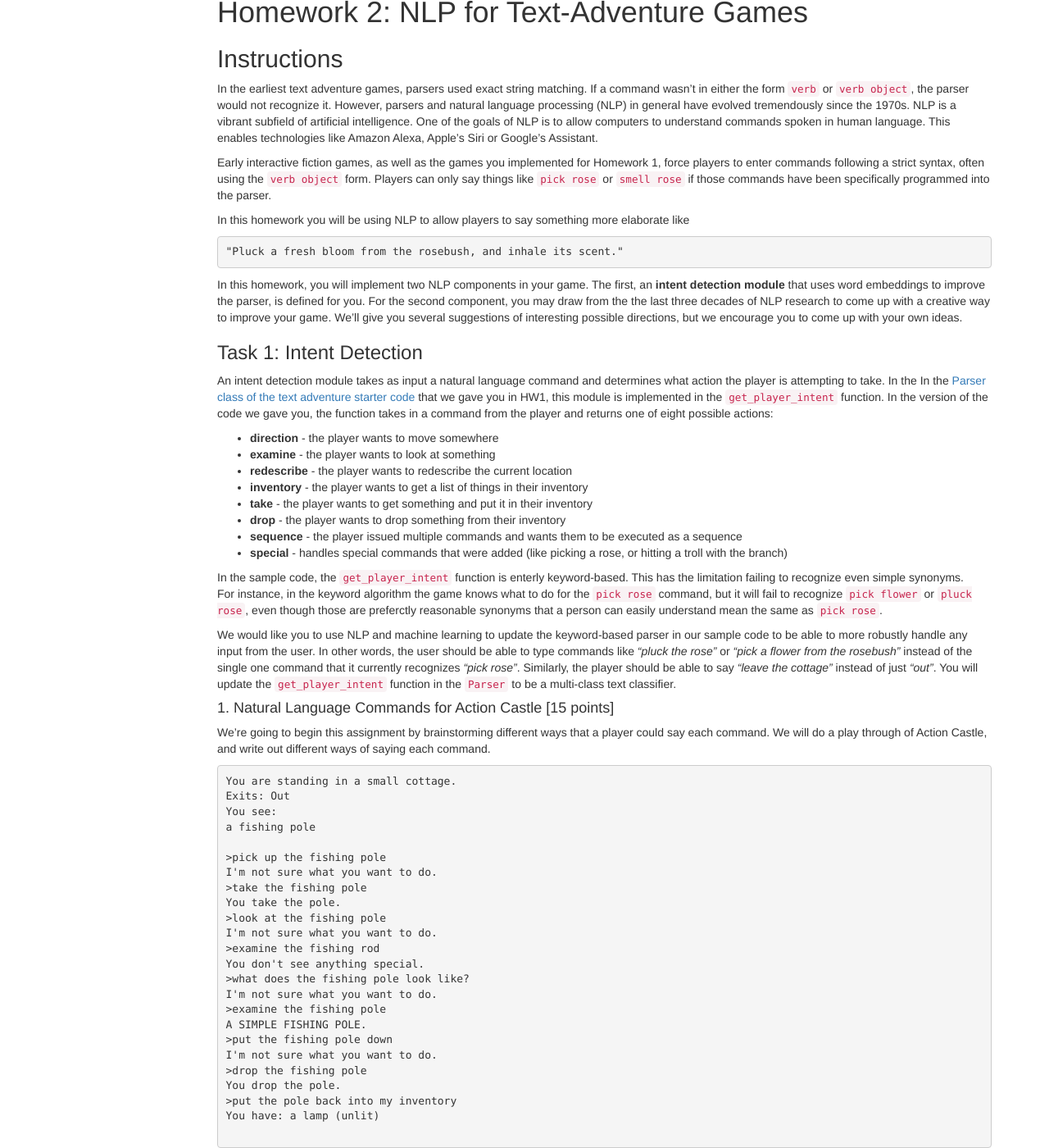
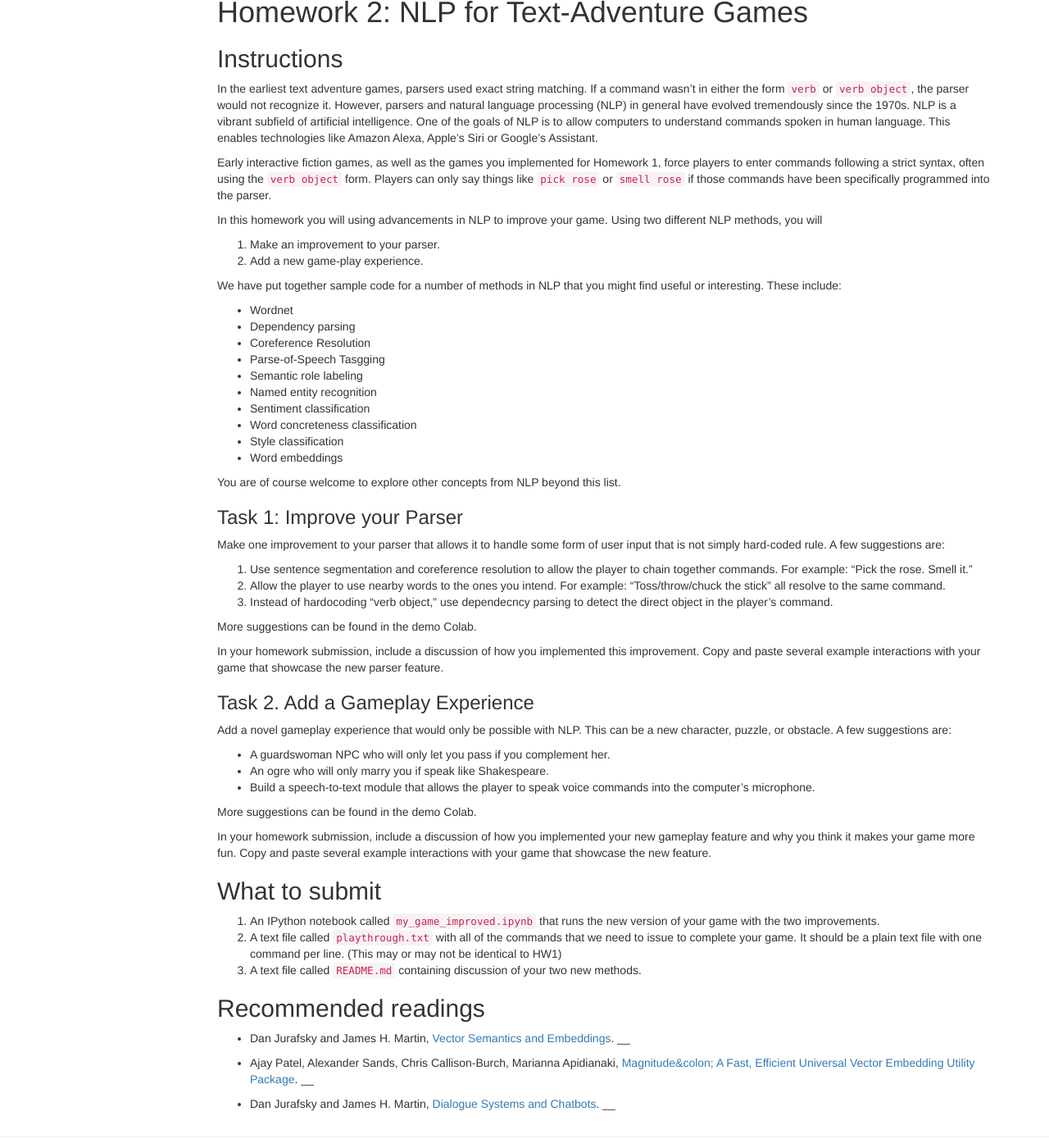
Before and after one commit to interactive-fiction-class/interactive-fiction-class.github.io, a Jekyll site: the page built from homeworks/nlp-for-text-adventures/nlp-for-text-adventures.md, in a window 1280 px wide and 1400 px high, scrolled down 332 px. Shown: the whole window at 82% size. Built offline with Jekyll 4.4.1, drawn with Linux system fonts in a browser that asks for light colours; nearby versions of some CDN libraries; a script that is not in the unit is left out; some of the changed text lies outside the part shown.

Commit message:
Update nlp-for-text-adventures.md

````diff
--- a/homeworks/nlp-for-text-adventures/nlp-for-text-adventures.md
+++ b/homeworks/nlp-for-text-adventures/nlp-for-text-adventures.md
@@ -84,101 +84,58 @@ In the earliest text adventure games, parsers used exact string matching. If a c
 
 Early interactive fiction games, as well as the games you implemented for Homework 1, force players to enter commands following a strict syntax, often using the `verb object` form. Players can only say things like `pick rose` or `smell rose` if those commands have been specifically programmed into the parser.
 
-In this homework you will be using NLP to allow players to say something more elaborate like
+In this homework you will using advancements in NLP to improve your game. Using two different NLP methods, you will
 
-```
-"Pluck a fresh bloom from the rosebush, and inhale its scent."
-```
+1. Make an improvement to your parser.
+2. Add a new game-play experience.
 
-In this homework, you will implement two NLP components in your game.
-The first, an __intent detection module__ that uses word embeddings to improve the parser, is defined for you.
-For the second component, you may draw from the the last three decades of NLP research to come up with a creative way to improve your game.
-We'll give you several suggestions of interesting possible directions, but we encourage you to come up with your own ideas.
+We have put together sample code for a number of methods in NLP that you might find useful or interesting. These include:
+
+* Wordnet
+* Dependency parsing
+* Coreference Resolution
+* Parse-of-Speech Tasgging
+* Semantic role labeling
+* Named entity recognition
+* Sentiment classification
+* Word concreteness classification
+* Style classification
+* Word embeddings
+
+You are of course welcome to explore other concepts from NLP beyond this list.
 
 
+### Task 1: Improve your Parser
 
-### Task 1: Intent Detection
+Make one improvement to your parser that allows it to handle some form of user input that is not simply hard-coded rule. A few suggestions are:
 
-An intent detection module takes as input a natural language command and determines what action the player is attempting to take.
-In the  In the [Parser class of the text adventure starter code](https://colab.research.google.com/github/interactive-fiction-class/interactive-fiction-class.github.io/blob/master/homeworks/text-adventure-game/Text_Adventure_Game.ipynb) that we gave you in HW1, this module is implemented in the ``get_player_intent`` function.
-In the version of the code we gave you, the function takes in a command from the player and returns one of eight possible actions:
-* __direction__ - the player wants to move somewhere
-* __examine__ - the player wants to look at something
-* __redescribe__ - the player wants to redescribe the current location
-* __inventory__ - the player wants to get a list of things in their inventory
-* __take__ - the player wants to get something and put it in their inventory
-* __drop__ - the player wants to drop something from their inventory
-* __sequence__ - the player issued multiple commands and wants them to be executed as a sequence
-* __special__ - handles special commands that were added (like picking a rose, or hitting a troll with the branch)
+1. Use sentence segmentation and coreference resolution to allow the player to chain together commands. For example: "Pick the rose. Smell it."
+2. Allow the player to use nearby words to the ones you intend. For example: "Toss/throw/chuck the stick" all resolve to the same command.
+3. Instead of hardocoding "verb object," use dependecncy parsing to detect the direct object in the player's command.
 
-In the sample code, the  ``get_player_intent`` function is enterly keyword-based.  This has the limitation failing to recognize even simple synonyms.
-For instance, in the keyword algorithm the game knows what to do for the ``pick rose`` command, but it will fail to recognize ``pick flower`` or ``pluck rose``, even though those are preferctly reasonable synonyms that a person can easily understand mean the same as ``pick rose``.
+More suggestions can be found in the demo Colab.
 
-We would like you to use NLP and machine learning to update the keyword-based parser in our sample code to be able to more robustly handle any input from the user.  In other words, the user should be able to type commands like _"pluck the rose"_ or _"pick a flower from the rosebush"_ instead of the single one command that it currently recognizes _"pick rose"_.  Similarly, the player should be able to say _"leave the cottage"_ instead of just _"out"_.  You will update the ```get_player_intent``` function in the ```Parser``` to be a multi-class text classifier.
+In your homework submission, include a discussion of how you implemented this improvement. Copy and paste several example interactions with your game that showcase the new parser feature.
 
 
+### Task 2. Add a Gameplay Experience
+Add a novel gameplay experience that would only be possible with NLP.
+This can be a new character, puzzle, or obstacle. A few suggestions are:
 
-#### 1. Natural Language Commands for Action Castle [15 points]
+* A guardswoman NPC who will only let you pass if you complement her.
+* An ogre who will only marry you if speak like Shakespeare.
+* Build a speech-to-text module that allows the player to speak voice commands into the computer's microphone.
 
-We're going to begin this assignment by brainstorming different ways that a player could say each command.  We will do a play through of Action Castle, and write out different ways of saying each command.
+More suggestions can be found in the demo Colab.
 
-```
-You are standing in a small cottage.
-Exits: Out
-You see:
-a fishing pole
-
->pick up the fishing pole
-I'm not sure what you want to do.
->take the fishing pole
-You take the pole.
->look at the fishing pole
-I'm not sure what you want to do.
->examine the fishing rod
-You don't see anything special.
->what does the fishing pole look like?
-I'm not sure what you want to do.
->examine the fishing pole
-A SIMPLE FISHING POLE.
->put the fishing pole down
-I'm not sure what you want to do.
->drop the fishing pole
-You drop the pole.
->put the pole back into my inventory
-You have: a lamp (unlit)
-
-```
-
-
-<!--
-We ask that you take advantage of at least **two** advancements from the last four decades of NLP research to either make your parser more intelligent than simple string matching or to otherwise improve the game-playing experience.
--->
-
-### Task 2: Free Choice
-
-1. Co-reference resolution. Type this into a text adventure game ``Pick the rose. Smell it.`` and it will probably reply something dumb like ``I don't know what it is.``. Co-reference resolution is an NLP technology for taking pronouns (like she, he, it, they, them, those, etc.) and figuring out what preceeding noun phrase they (see what I did there?) refer to.  You could try using the [Allen NLP Co-reference Resolution Module].  You should give a detailed analysis of how well it works.
-
-
-2. Add voice.  A speech-to-text module will allow you to speak into your computer’s microphone and have your voice command converted to text.   Use the Google speech-to-text API to allow a player to talk to the game, and then use the Google's text-to-speech to have the game speak its response aloud.
-
-3. Arguments to the verb.  Verbs have argments like _the subject_ (__I__ jumped), _the direct object_ (I kicked __the ball__), and the _indirect object_ (I gave the book to __Daphne__).  You can use an NLP system like Spacy or Allen NLP to create a dependency parse to extract the verb its arguments from a user input.  You can then convert them into
-
-
-Some possible ideas are:
-
-
-* A guardswoman NPC who will only let you pass if you [complement her](https://textblob.readthedocs.io/en/dev/quickstart.html#sentiment-analysis).
-* An ogre who will only marry you if [you tell him a joke](https://ccc.inaoep.mx/~villasen/bib/LEARNING%20TO%20LAUGH%20(AUTOMATICALLY).pdf).
-
-There are serveral good NLP toolkits that you can use for this part of the homeowrk:  [Spacy](https://spacy.io/usage/facts-figures), [NLTK](https://www.nltk.org/), or [AllenNLP](https://github.com/allenai/allennlp).
-
-
+In your homework submission, include a discussion of how you implemented your new gameplay feature and why you think it makes your game more fun. Copy and paste several example interactions with your game that showcase the new feature.
 
 
 ## What to submit
 
-1. A colab to run the version of your games from HW1 that includes your improvements.
-1. A report called either `report.pdf` or `report.md` that describes how you used **two** advancements in NLP to improve the quality of your game. You should cite relevent papers, and explain how you are using the methods introduced in them.
+1. An IPython notebook called `my_game_improved.ipynb` that runs the new version of your game with the two improvements.
+3. A text file called `playthrough.txt` with all of the commands that we need to issue to complete your game. It should be a plain text file with one command per line. (This may or may not be identical to HW1)
+4. A text file called `README.md` containing discussion of your two new methods.
 
 {% if page.readings %}
 ## Recommended readings
````
